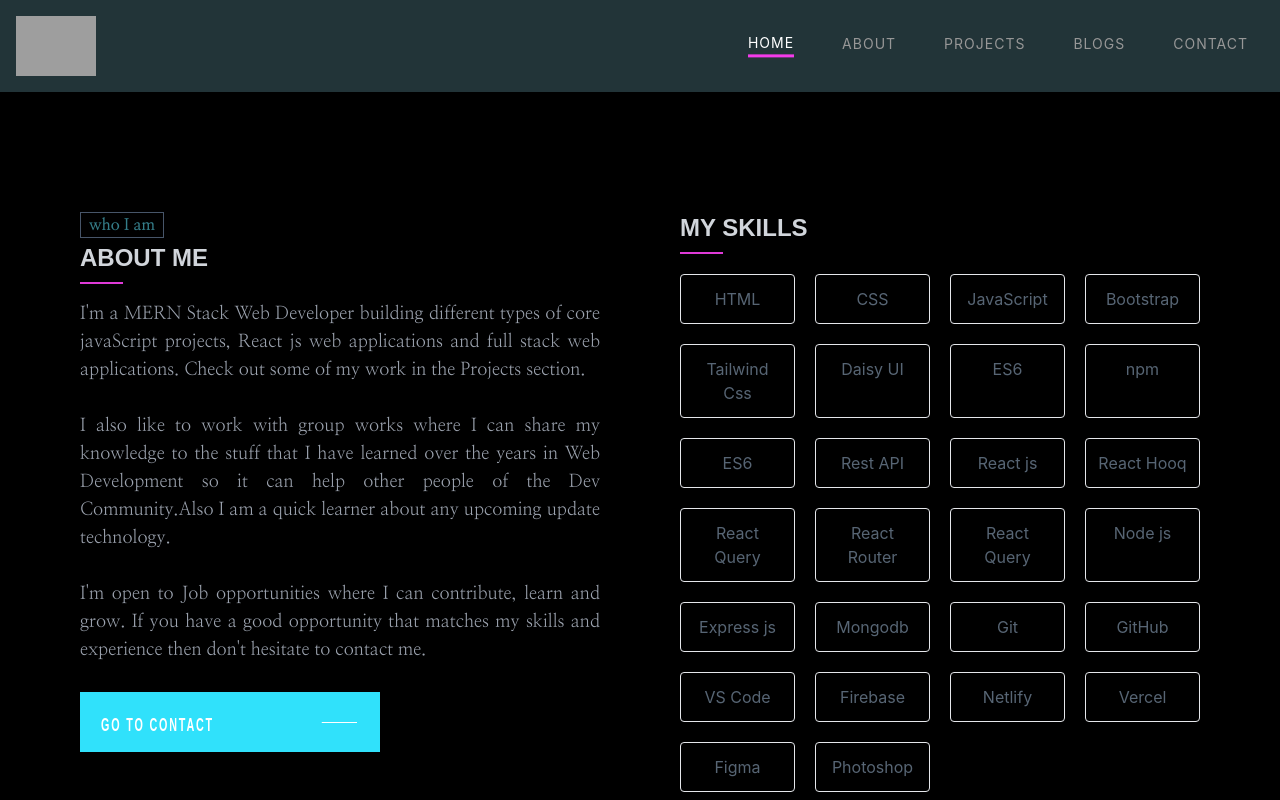
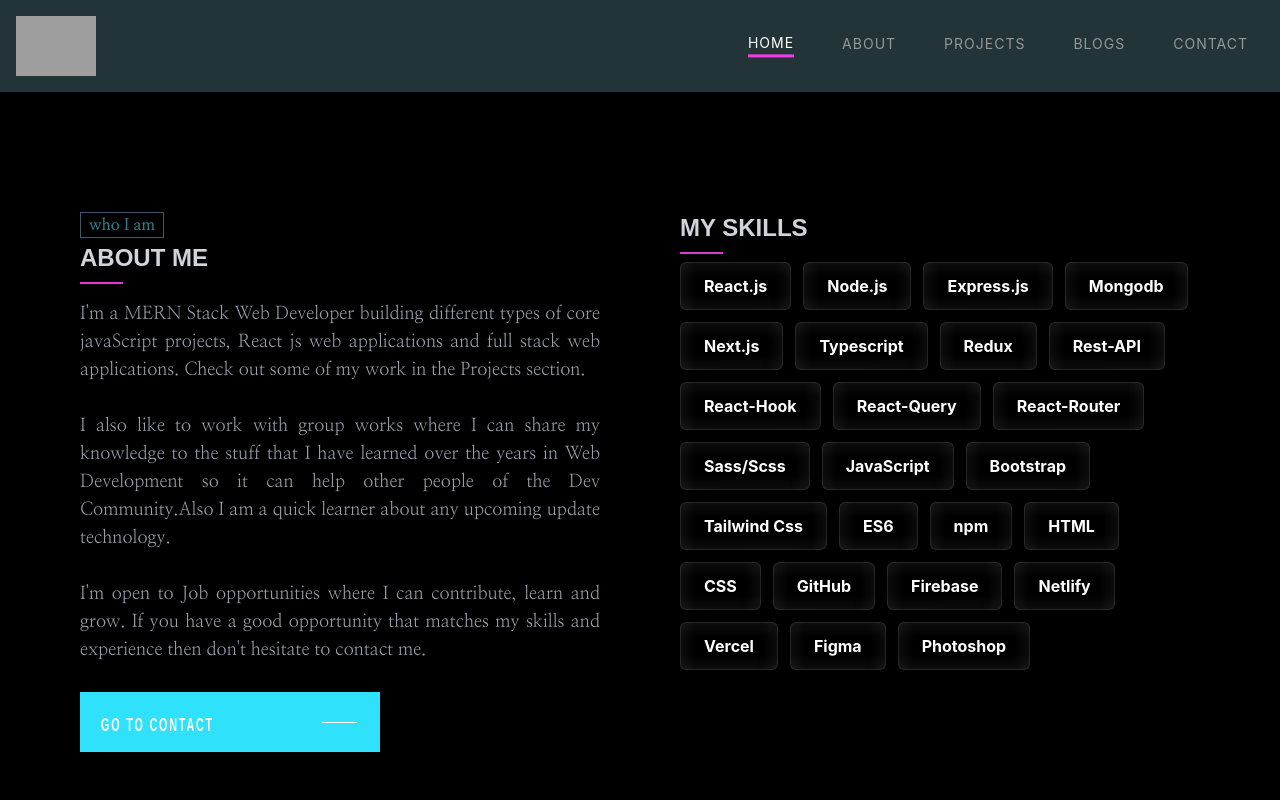
Before and after one commit to jharnakhatun2/jharna-portfolio, a React (Create React App) app: page /about in a window 1280 px wide. Shown: the top 800 px of the page. Built offline with nearby package versions, Linux system fonts and the light colour scheme; grey boxes are pictures that could not be loaded; a web font is replaced by a local one; what tw-elements would draw is missing.

Commit message:
added skill buttons

```diff
--- /dev/null
+++ b/src/Componects/MainButton.js
@@ -0,0 +1,11 @@
+import React from 'react'
+
+export default function MainButton({children}) {
+  return (
+    <div>
+        <div className="btn-box">
+          <a class="btn-style" href="/contact"><span>{children}</span><em></em></a>
+          </div>
+    </div>
+  )
+}
--- /dev/null
+++ b/src/Componects/SkillButton.js
@@ -0,0 +1,22 @@
+import React from 'react'
+
+export default function SkillButton({ children}) {
+  return (
+    <div>
+        <a href="#_" class="relative inline-flex items-center justify-center px-6 py-3 overflow-hidden font-bold text-white rounded-md shadow-2xl group">
+<span class="absolute inset-0 w-full h-full transition duration-300 ease-out opacity-0 bg-gradient-to-br from-pink-600 via-purple-700 to-[#30e1fb] group-hover:opacity-100"></span>
+{/* <!-- Top glass gradient --> */}
+<span class="absolute top-0 left-0 w-full bg-gradient-to-b from-white to-transparent opacity-5 h-1/3"></span>
+{/* <!-- Bottom gradient --> */}
+<span class="absolute bottom-0 left-0 w-full h-1/3 bg-gradient-to-t from-white to-transparent opacity-5"></span>
+{/* <!-- Left gradient --> */}
+<span class="absolute bottom-0 left-0 w-4 h-full bg-gradient-to-r from-white to-transparent opacity-5"></span>
+{/* <!-- Right gradient --> */}
+<span class="absolute bottom-0 right-0 w-4 h-full bg-gradient-to-l from-white to-transparent opacity-5"></span>
+<span class="absolute inset-0 w-full h-full border border-white rounded-md opacity-10"></span>
+<span class="absolute w-0 h-0 transition-all duration-300 ease-out bg-white rounded-full group-hover:w-56 group-hover:h-56 opacity-5"></span>
+<span class="relative">{children}</span>
+</a>
+    </div>
+  )
+}
--- a/src/Pages/About/About.js
+++ b/src/Pages/About/About.js
@@ -1,6 +1,8 @@
 import React from "react";
 import useTitle from "../../Hook/useTitle";
 import { BsArrowRight } from "react-icons/bs";
+import SkillButton from "../../Componects/SkillButton";
+import MainButton from "../../Componects/MainButton";
 
 const About = () => {
   useTitle("About");
@@ -25,92 +27,37 @@ const About = () => {
             grow. If you have a good opportunity that matches my skills and
             experience then don't hesitate to contact me.
           </p>
-          <div className="btn-box">
-          <a class="btn-style" href="/contact"><span>Go to Contact</span><em></em></a>
-          </div>
+          <MainButton>Go to Contact</MainButton>
         </div>
         <div>
           <h1 className="text-2xl font-bold text-gray-300">MY SKILLS</h1>
           <div className="divider w-1/12 my-2"></div>
-          <div className="grid grid-cols-3 lg:grid-cols-4 gap-5 mt-5">
-            <div className="text-center p-3 border rounded text-accent">
-              HTML
-            </div>
-            <div className="text-center p-3 border rounded text-accent">
-              CSS
-            </div>
-            <div className="text-center p-3 border rounded text-accent">
-              JavaScript
-            </div>
-            <div className="text-center p-3 border rounded text-accent">
-              Bootstrap
-            </div>
-            <div className="text-center p-3 border rounded text-accent">
-              Tailwind Css
-            </div>
-            <div className="text-center p-3 border rounded text-accent">
-              Daisy UI
-            </div>
-            <div className="text-center p-3 border rounded text-accent">
-              ES6
-            </div>
-            <div className="text-center p-3 border rounded text-accent">
-              npm
-            </div>
-            <div className="text-center p-3 border rounded text-accent">
-              ES6
-            </div>
-            <div className="text-center p-3 border rounded text-accent">
-              Rest API
-            </div>
-            <div className="text-center p-3 border rounded text-accent">
-              React js
-            </div>
-            <div className="text-center p-3 border rounded text-accent">
-              React Hooq
-            </div>
-            <div className="text-center p-3 border rounded text-accent">
-              React Query
-            </div>
-            <div className="text-center p-3 border rounded text-accent">
-              React Router
-            </div>
-            <div className="text-center p-3 border rounded text-accent">
-              React Query
-            </div>
-            <div className="text-center p-3 border rounded text-accent">
-              Node js
-            </div>
-            <div className="text-center p-3 border rounded text-accent">
-              Express js
-            </div>
-            <div className="text-center p-3 border rounded text-accent">
-              Mongodb
-            </div>
-            <div className="text-center p-3 border rounded text-accent">
-              Git
-            </div>
-            <div className="text-center p-3 border rounded text-accent">
-              GitHub
-            </div>
-            <div className="text-center p-3 border rounded text-accent">
-              VS Code
-            </div>
-            <div className="text-center p-3 border rounded text-accent">
-              Firebase
-            </div>
-            <div className="text-center p-3 border rounded text-accent">
-              Netlify
-            </div>
-            <div className="text-center p-3 border rounded text-accent">
-              Vercel
-            </div>
-            <div className="text-center p-3 border rounded text-accent">
-              Figma
-            </div>
-            <div className="text-center p-3 border rounded text-accent">
-              Photoshop
-            </div>
+          <div className="flex flex-wrap gap-3">
+          <SkillButton>React.js</SkillButton>
+          <SkillButton>Node.js</SkillButton>
+          <SkillButton>Express.js</SkillButton>
+          <SkillButton>Mongodb</SkillButton>
+          <SkillButton>Next.js</SkillButton>
+          <SkillButton>Typescript</SkillButton>
+          <SkillButton>Redux</SkillButton>
+          <SkillButton>Rest-API</SkillButton>
+          <SkillButton>React-Hook</SkillButton>
+          <SkillButton>React-Query</SkillButton>
+          <SkillButton>React-Router</SkillButton>
+          <SkillButton>Sass/Scss</SkillButton>
+          <SkillButton>JavaScript</SkillButton>
+          <SkillButton>Bootstrap</SkillButton>
+          <SkillButton>Tailwind Css</SkillButton>
+          <SkillButton>ES6</SkillButton>
+          <SkillButton>npm</SkillButton>
+          <SkillButton>HTML</SkillButton>
+          <SkillButton>CSS</SkillButton>
+          <SkillButton>GitHub</SkillButton>
+          <SkillButton>Firebase</SkillButton>
+          <SkillButton>Netlify</SkillButton>
+          <SkillButton>Vercel</SkillButton>
+          <SkillButton>Figma</SkillButton>
+          <SkillButton>Photoshop</SkillButton>
           </div>
         </div>
       </div>
--- a/src/Pages/Home/Home.js
+++ b/src/Pages/Home/Home.js
@@ -3,7 +3,6 @@ import Hero from './Hero'
 import About from '../About/About'
 import Projects from '../Projects/Projects'
 import Contact from '../Contact/Contact'
-
 
 const Home = () => {
   return (
```
Also changed, not shown: src/Pages/Test/Try.js (line endings or trailing spaces).
